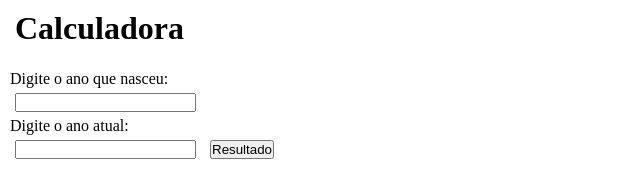
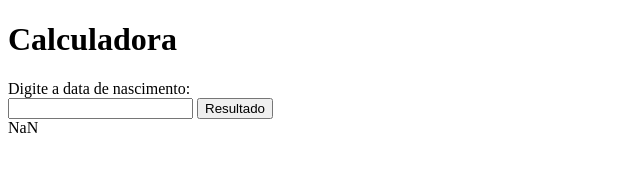
Before and after one commit to Eric-smp/Calculator, a plain HTML site: page index.html in a window 1280 px wide. Both pictures are taken after a click on the button "Resultado". Shown: the whole page, without its empty margins (0-640 px from the left). Drawn offline with Linux system fonts and the light colour scheme.

Commit message:
Mudança no js para a vizualização da data real

```diff
--- a/index.html
+++ b/index.html
@@ -4,26 +4,31 @@
   <meta charset="UTF-8">
   <meta http-equiv="X-UA-Compatible" content="IE=edge">
   <meta name="viewport" content="width=device-width, initial-scale=1.0">
-  <title>Formulario matematico</title>
-  <link rel="stylesheet" href="style.css">
+  <title>Calculadora</title>
   <script src="script.js"></script>
+
+
 
 </head>
 <body>
   <h1>Calculadora</h1>
+
+  Digite a data de nascimento:
   <br>
-    Digite o ano que nasceu:
-    <br>
-    <input  id="numone" type="texte" >
-    <br>
-    Digite o ano atual:
-    <br>
-    <input type="text" id="numtwo">
+  <input type="text" id="anoOne">
+  <!-- <br>
+  Digite o mês que você nasceu:
+  <br>
+  <input type="text" id="mes">
+  <br>
+  Digite o dia que você nasceu:
+  <br>
+  <input type="text" id="dia">
+  <br>
+  <br> -->
+  <button onclick="result()">Resultado</button>
 
+  <div id="resultado" ></div>
 
-    <button onclick="result()">Resultado</button>
-
-  <div id="resultado">
-  </div>
 </body>
 </html>
--- a/script.js
+++ b/script.js
@@ -8,13 +8,16 @@ const testeTree = '5  *  5'
 const multi = testeTree.slice(1,5) */
 
 
+function result(){
+  const nascimento = document.getElementById("anoOne").value
+  const data = new Date()
+  const dia = String (data.getDay()).padStart(2,0) //para ter o 0 antes do numero inteiro de 1 á 9
+  const mes = String(data.getMonth() + 1). padStart(2,0)// 01, 02, 03
+  const ano = data.getFullYear()
 
-function result(){
-  const numone = document.getElementById('numone').value
-  const numtwo = document.getElementById('numtwo').value
-  const opera = numone - numtwo
-  if(opera){
-    document.getElementById('resultado').innerHTML= parseFloat(numtwo) - parseFloat(numone)
-  }
+  const dataAtual= `${dia}/${mes}/${ano}`
+  const valor = dataAtual - nascimento
+  document.getElementById('resultado').innerHTML=valor
+
 
 }
```
